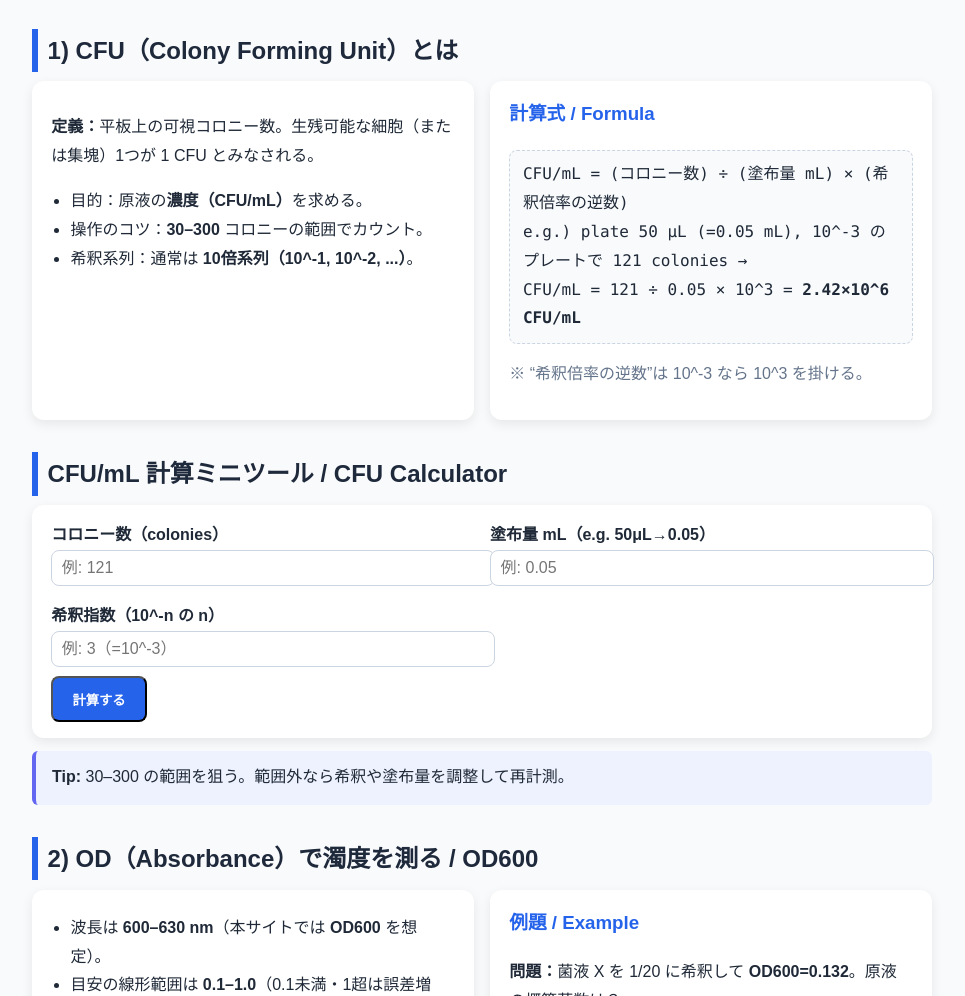
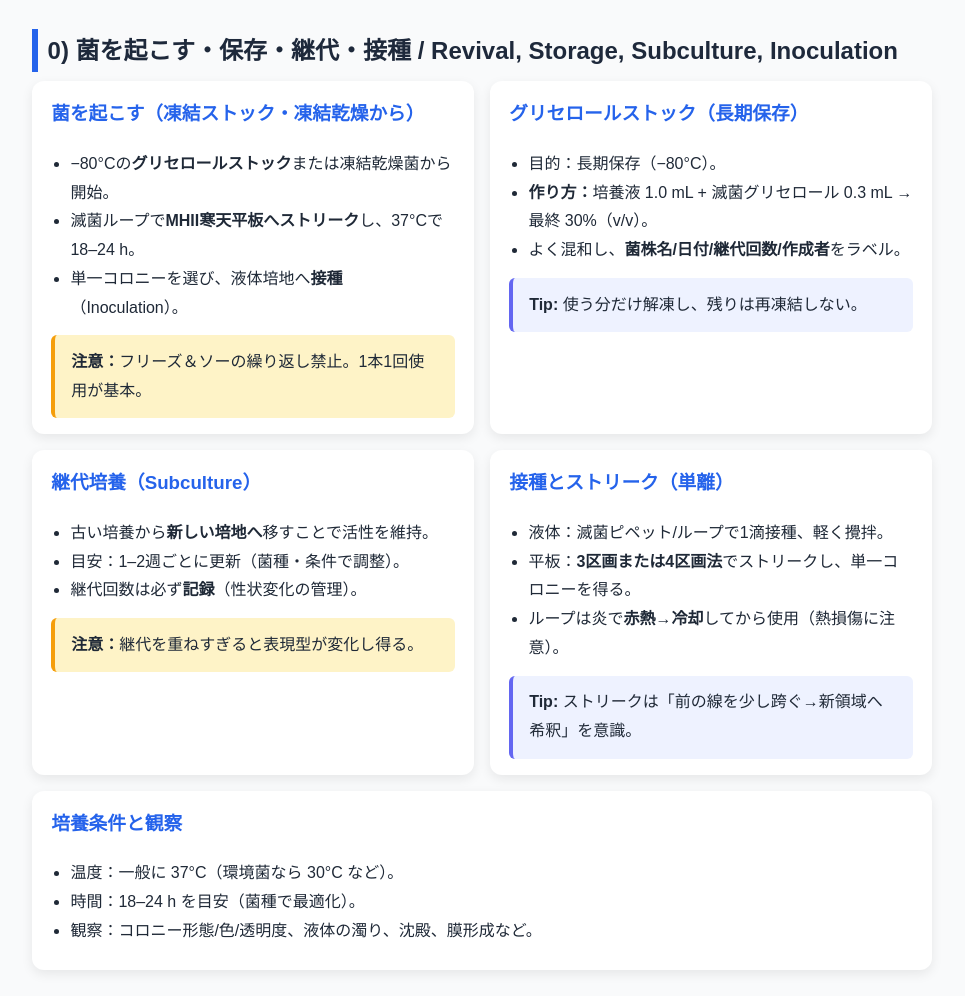
Before and after one commit to somekata/bact-guide, a plain HTML site: page steps/step2/index.html in a window 1280 px wide. Shown: the part 341-1337 px from the top of the page, without its empty margins (158-1123 px from the left). Drawn offline with Linux system fonts and the light colour scheme; no server answers.

Commit message:
Add files via upload

```diff
--- /dev/null
+++ b/data/version.json
@@ -0,0 +1,12 @@
+[
+    {
+    "version": "v0.001",
+    "date": "2025-11-05",
+    "description": "初期版（Step1〜3を構築）"
+    },
+    {
+    "version": "v0.002",
+    "date": "2025-11-06",
+    "description": "改定版（version情報を追加）"
+    }
+]
--- a/js/common.js
+++ b/js/common.js
@@ -1,34 +1,62 @@
-// 共通スクリプト（将来の拡張に対応）
-document.addEventListener("DOMContentLoaded", () => {
-  // --- 1) ナビのアクティブ表示 ---
-  const current = location.pathname.replace(/\/index\.html$/, "/"); // /x/ に正規化
-  document.querySelectorAll("nav a").forEach(a => {
+// js/common.js
+// 共通処理：ナビのアクティブ化・footer.jsの動的ロード
+(() => {
+  "use strict";
+
+  // ---- 1) ナビのアクティブ表示 ----
+  function setActiveNav() {
+    try {
+      // /path/to/page/index.html → /path/to/page/ に正規化
+      const current = location.pathname.replace(/\/index\.html?$/, "/");
+      document.querySelectorAll("nav a[href]").forEach(a => {
         const href = a.getAttribute("href");
         if (!href) return;
-    // 相対→絶対にして比較
-    const abs = new URL(href, location).pathname.replace(/\/index\.html$/, "/");
+        const abs = new URL(href, location).pathname.replace(/\/index\.html?$/, "/");
         if (abs === current) a.classList.add("active");
       });
+    } catch (e) {
+      // 何もしない（ナビが無いページにも対応）
+    }
+  }
 
-  // --- 2) フッター自動挿入（ChatGPTクレジット） ---
-  // ページ側で <body data-no-auto-footer> を付けると無効化できます
-  if (!document.body.hasAttribute("data-no-auto-footer")) {
-    const year = new Date().getFullYear();
-    const footerHTML = `
-      <p>
-        © ${year} Bacteriology Lab Guide / Osaka Metropolitan University<br>
-        このページは <strong>ChatGPT（OpenAI）</strong> の協力により作成されました。<br>
-        Created with the assistance of <strong>ChatGPT (OpenAI)</strong>.
-      </p>
-    `;
-
-    // 既存の <footer> があれば上書き、なければ作成して末尾に追加
-    let footer = document.querySelector("footer");
-    if (!footer) {
-      footer = document.createElement("footer");
-      footer.id = "site-footer";
-      document.body.appendChild(footer);
-    }
-    footer.innerHTML = footerHTML;
+  // ---- 2) 外部リンクを新規タブに（任意：安全性向上）----
+  function enhanceExternalLinks() {
+    document.querySelectorAll('a[href^="http"]').forEach(a => {
+      const url = new URL(a.href);
+      if (url.origin !== location.origin) {
+        a.target = "_blank";
+        a.rel = "noopener noreferrer";
       }
     });
+  }
+
+  // ---- 3) footer.js を動的にロード（HTMLは common.js のみでOK）----
+  function loadFooterJs() {
+    // 階層違いに対応（index.html / steps/stepN/index.html / さらに深い階層）
+    const candidates = [
+      "./js/footer.js",
+      "../js/footer.js",
+      "../../js/footer.js",
+      "../../../js/footer.js"
+    ];
+    let i = 0;
+
+    const tryNext = () => {
+      if (i >= candidates.length) return; // どれも見つからなければ諦める
+      const s = document.createElement("script"); // ★ 試行ごとに新しい <script> を生成
+      s.src = candidates[i++];
+      s.defer = true;
+      s.onerror = tryNext; // 失敗したら次の候補へ
+      document.head.appendChild(s);
+    };
+
+    tryNext();
+  }
+
+  // ---- 初期化 ----
+  document.addEventListener("DOMContentLoaded", () => {
+    setActiveNav();
+    enhanceExternalLinks();
+    loadFooterJs();
+  });
+})();
--- /dev/null
+++ b/js/footer.js
@@ -0,0 +1,40 @@
+// js/footer.js
+(async function insertFooter() {
+  // version.json を階層に応じて探索
+  const versionPaths = [
+    "./data/version.json",
+    "../data/version.json",
+    "../../data/version.json",
+    "../../../data/version.json",
+  ];
+
+  async function loadVersion() {
+    for (const p of versionPaths) {
+      try {
+        const r = await fetch(p, { cache: "no-cache" });
+        if (!r.ok) continue;
+        const json = await r.json();
+        // ファイルが配列の場合は最新(最後)を採用、オブジェクトならそのまま
+        return Array.isArray(json) ? json[json.length - 1] : json;
+      } catch (_) {}
+    }
+    return null;
+  }
+
+  const ver = await loadVersion();
+  const year = new Date().getFullYear();
+
+  // 既存の<footer>があれば上書き、なければ作成
+  let footer = document.querySelector("footer");
+  if (!footer) {
+    footer = document.createElement("footer");
+    footer.id = "site-footer";
+    document.body.appendChild(footer);
+  }
+
+  footer.innerHTML = `
+    <p>© ${year} Bacteriology Lab Guide / Osaka Metropolitan University</p>
+    <p>Version: ${ver ? `${ver.version} (${ver.date})` : "unavailable"}</p>
+    <p class="muted">This educational site was developed with the assistance of <strong>ChatGPT</strong>.</p>
+  `;
+})();
--- a/steps/step2/index.html
+++ b/steps/step2/index.html
@@ -34,6 +34,91 @@
           CFU/mL の求め方、OD600 の読み方、MIC
           の概念、時間経過の増殖/殺菌をまとめて学ぶ。
         </p>
+      </section>
+      <!-- 起こす・保存・継代・接種/ストリーク -->
+      <section class="section">
+        <h2>
+          0) 菌を起こす・保存・継代・接種 / Revival, Storage, Subculture,
+          Inoculation
+        </h2>
+        <div class="grid cols-2">
+          <div class="card">
+            <h3>菌を起こす（凍結ストック・凍結乾燥から）</h3>
+            <ul>
+              <li>
+                −80°Cの<strong>グリセロールストック</strong>または凍結乾燥菌から開始。
+              </li>
+              <li>
+                滅菌ループで<strong>MHII寒天平板へストリーク</strong>し、37°Cで18–24
+                h。
+              </li>
+              <li>
+                単一コロニーを選び、液体培地へ<strong>接種</strong>（Inoculation）。
+              </li>
+            </ul>
+            <div class="warn">
+              <strong>注意：</strong
+              >フリーズ＆ソーの繰り返し禁止。1本1回使用が基本。
+            </div>
+          </div>
+          <div class="card">
+            <h3>グリセロールストック（長期保存）</h3>
+            <ul>
+              <li>目的：長期保存（−80°C）。</li>
+              <li>
+                <strong>作り方：</strong>培養液 1.0 mL + 滅菌グリセロール 0.3 mL
+                → 最終 30%（v/v）。
+              </li>
+              <li>
+                よく混和し、<strong>菌株名/日付/継代回数/作成者</strong>をラベル。
+              </li>
+            </ul>
+            <div class="note">
+              <strong>Tip:</strong> 使う分だけ解凍し、残りは再凍結しない。
+            </div>
+          </div>
+        </div>
+        <div class="grid cols-2" style="margin-top: 1rem">
+          <div class="card">
+            <h3>継代培養（Subculture）</h3>
+            <ul>
+              <li>
+                古い培養から<strong>新しい培地へ</strong>移すことで活性を維持。
+              </li>
+              <li>目安：1–2週ごとに更新（菌種・条件で調整）。</li>
+              <li>継代回数は必ず<strong>記録</strong>（性状変化の管理）。</li>
+            </ul>
+            <div class="warn">
+              <strong>注意：</strong>継代を重ねすぎると表現型が変化し得る。
+            </div>
+          </div>
+          <div class="card">
+            <h3>接種とストリーク（単離）</h3>
+            <ul>
+              <li>液体：滅菌ピペット/ループで1滴接種、軽く攪拌。</li>
+              <li>
+                平板：<strong>3区画または4区画法</strong>でストリークし、単一コロニーを得る。
+              </li>
+              <li>
+                ループは炎で<strong>赤熱→冷却</strong>してから使用（熱損傷に注意）。
+              </li>
+            </ul>
+            <div class="note">
+              <strong>Tip:</strong>
+              ストリークは「前の線を少し跨ぐ→新領域へ希釈」を意識。
+            </div>
+          </div>
+        </div>
+        <div class="card" style="margin-top: 1rem">
+          <h3>培養条件と観察</h3>
+          <ul>
+            <li>温度：一般に 37°C（環境菌なら 30°C など）。</li>
+            <li>時間：18–24 h を目安（菌種で最適化）。</li>
+            <li>
+              観察：コロニー形態/色/透明度、液体の濁り、沈殿、膜形成など。
+            </li>
+          </ul>
+        </div>
       </section>
 
       <!-- CFU 基礎 -->
```
Lines whose indentation alone changed are shown as unchanged.
